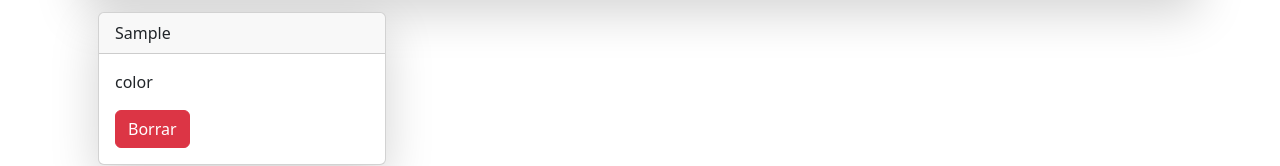
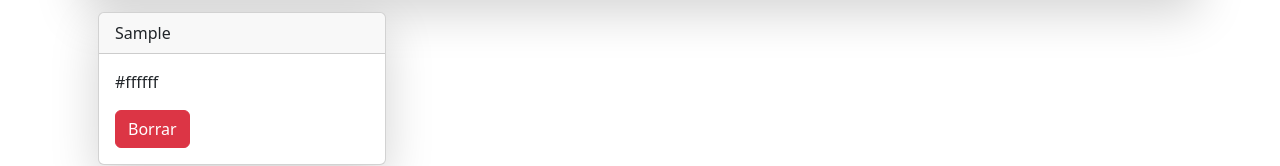
Before and after one commit to julianDev94/tp-react-ejercicio6, a React (Vite) app: page / in a window 1280 px wide. Both pictures are taken after typing "Sample" into the empty fields and a click on the button "Guardar". Shown: the part 231-397 px from the top of the page. Built offline with nearby package versions, Linux system fonts and the light colour scheme.

Commit message:
creo objeto color para almacenar el nombre y codigo del color en el array de colores

```diff
--- a/src/components/CardColor.jsx
+++ b/src/components/CardColor.jsx
@@ -3,9 +3,9 @@ import { Button, Card, Row, Col } from "react-bootstrap";
 const CardColor = ({ color }) => {
   return (
     <Card id="card" className="mb-2 shadow-lg mx-3">
-      <Card.Header>{color}</Card.Header>
+      <Card.Header>{color.nombre}</Card.Header>
       <Card.Body>
-        <Card.Text>color</Card.Text>
+        <Card.Text>{color.codigo}</Card.Text>
         <Button variant="danger">Borrar</Button>
       </Card.Body>
     </Card>
--- a/src/components/FormularioColores.jsx
+++ b/src/components/FormularioColores.jsx
@@ -1,19 +1,22 @@
-import { Button } from "react-bootstrap";
-import Form from "react-bootstrap/Form";
-import CardColor from "./CardColor";
+import { Button, Form } from "react-bootstrap";
 import { useState } from "react";
 import GrupoColores from "./GrupoColores";
 
 const FormularioColores = () => {
   const [nombreColor, setNombreColor] = useState("");
   const [codigoColor, setCodigoColor] = useState("#ffffff");
+  // const [color, setColor] = useState({nombre:"", codigo:""});
   const [colores, setColores] = useState([]);
 
   const handlerSubmit = (e) => {
     e.preventDefault();
     console.log("dentro del evento submit");
-    setColores([...colores,nombreColor]);
-    setNombreColor('');
+    const color={
+      nombre: nombreColor,
+      codigo: codigoColor
+    }
+    setColores([...colores, color]);
+    setNombreColor("");
   };
 
   return (
@@ -27,7 +30,7 @@ const FormularioColores = () => {
               size="lg"
               id="inputColor"
               title="Cambia tu color"
-              onChange={(e)=>setCodigoColor(e.target.value)}
+              onChange={(e) => setCodigoColor(e.target.value)}
               value={codigoColor}
             />
             <Form.Control
@@ -46,7 +49,7 @@ const FormularioColores = () => {
         </Form>
       </section>
       <section className="my-3 d-flex">
-        <GrupoColores colores={colores}/>
+        <GrupoColores colores={colores} />
       </section>
     </>
   );
```
